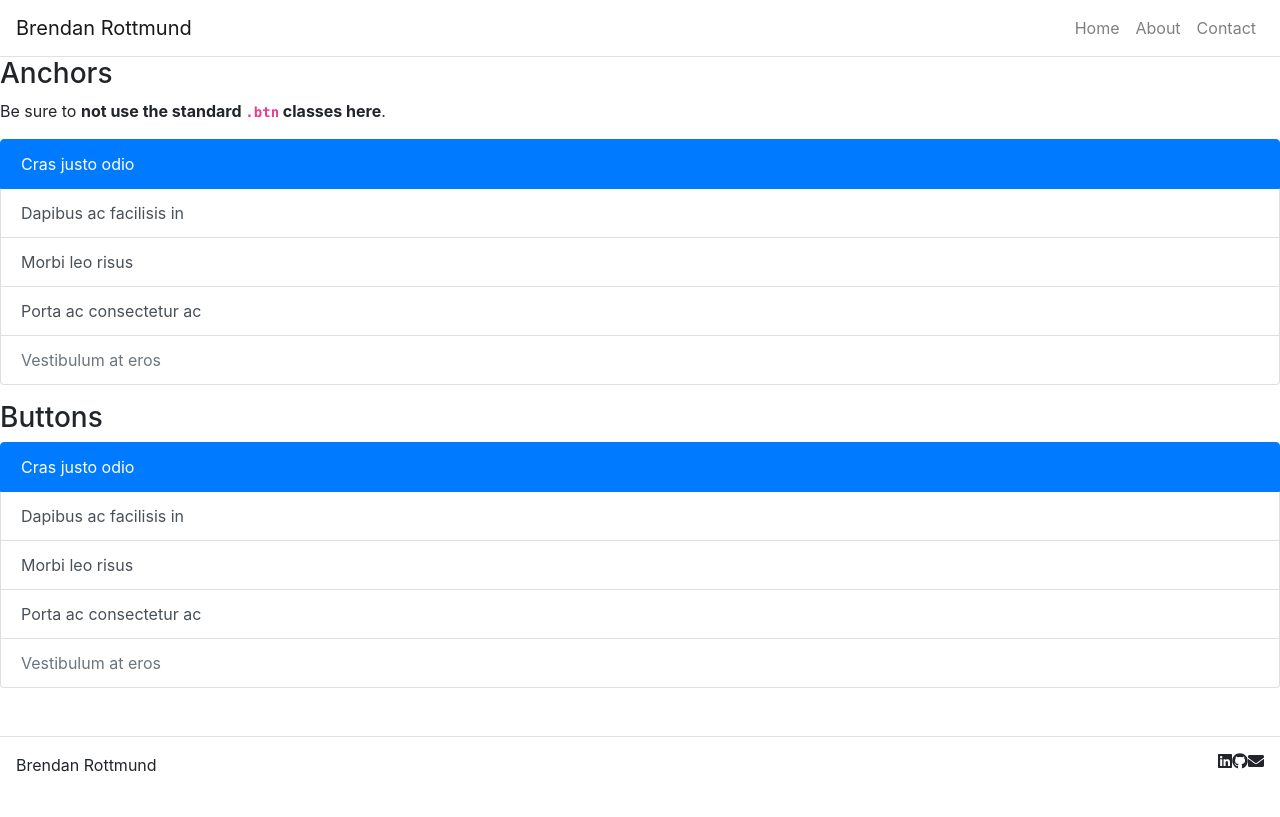
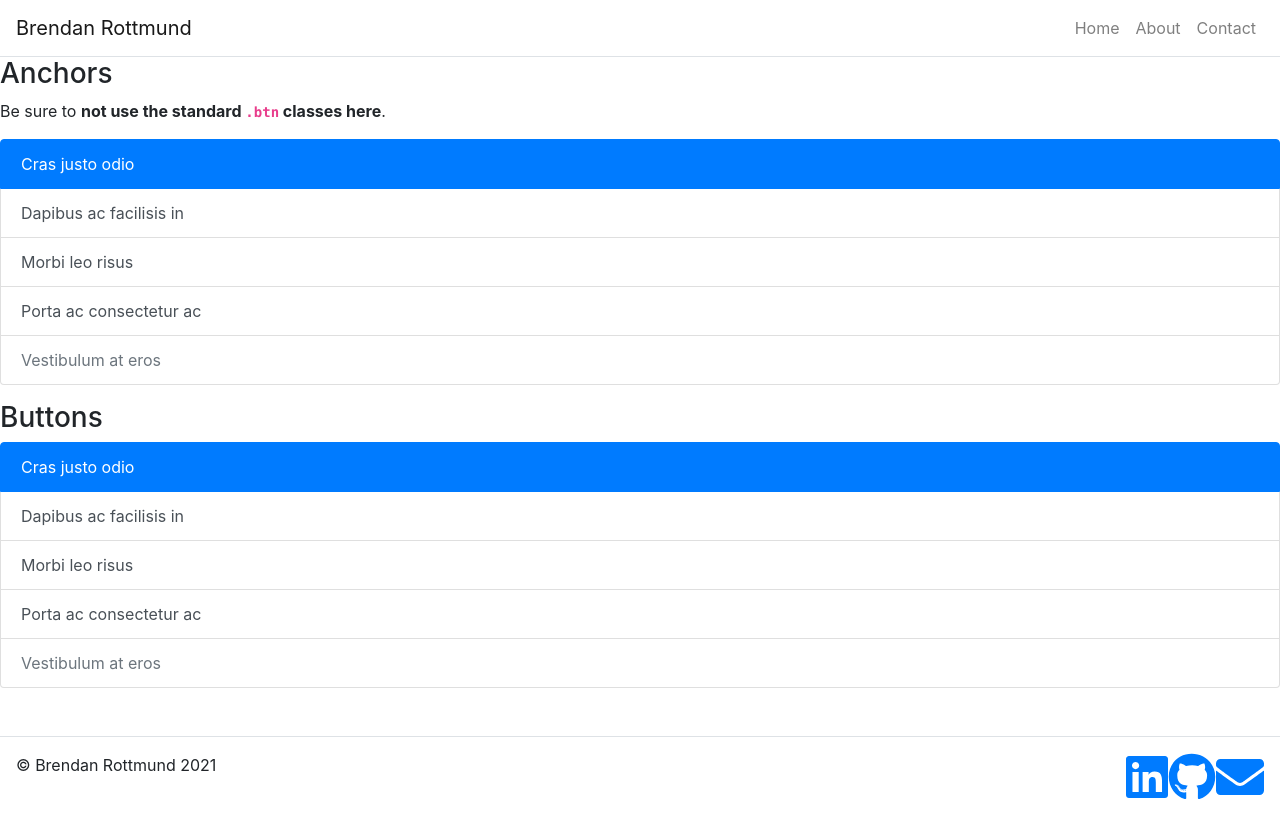
Before and after one commit to dearg-amadaun/dearg-amadaun.github.io, a React (Create React App) app: page /contact in a window 1280 px wide. Built offline with nearby package versions, Linux system fonts and the light colour scheme.

Commit message:
social links on homepage

```diff
--- a/src/components/Footer.js
+++ b/src/components/Footer.js
@@ -18,12 +18,20 @@ function Footer() {
             <Container fluid={true}>
                 <Row className="border-top justify-content-between p-3">
                     <Col className="p-0" md={3} sm={12}>
-                        Brendan Rottmund
+                       &copy; Brendan Rottmund 2021
                     </Col>
                     <Col className="p-0 d-flex justify-content-end" md={3}>
-                        <FontAwesomeIcon icon={['fab', 'linkedin']} />
-                        <FontAwesomeIcon icon={['fab', 'github']} />
-                        <FontAwesomeIcon icon={['fas', 'envelope']} />
+                        <a href="https://www.linkedin.com/in/brendan-rottmund-587a501b2/">
+                            <FontAwesomeIcon icon={['fab', 'linkedin']} size="3x"/>
+                        </a>
+
+                        <a href="https://github.com/dearg-amadaun">
+                        <FontAwesomeIcon icon={['fab', 'github']} size="3x"/>
+                        </a>
+
+                        <a href="mailto:brottmund@gmail.com">
+                        <FontAwesomeIcon icon={['fas', 'envelope']} size="3x"/>
+                        </a>
 
                     </Col>
                 </Row>
```
